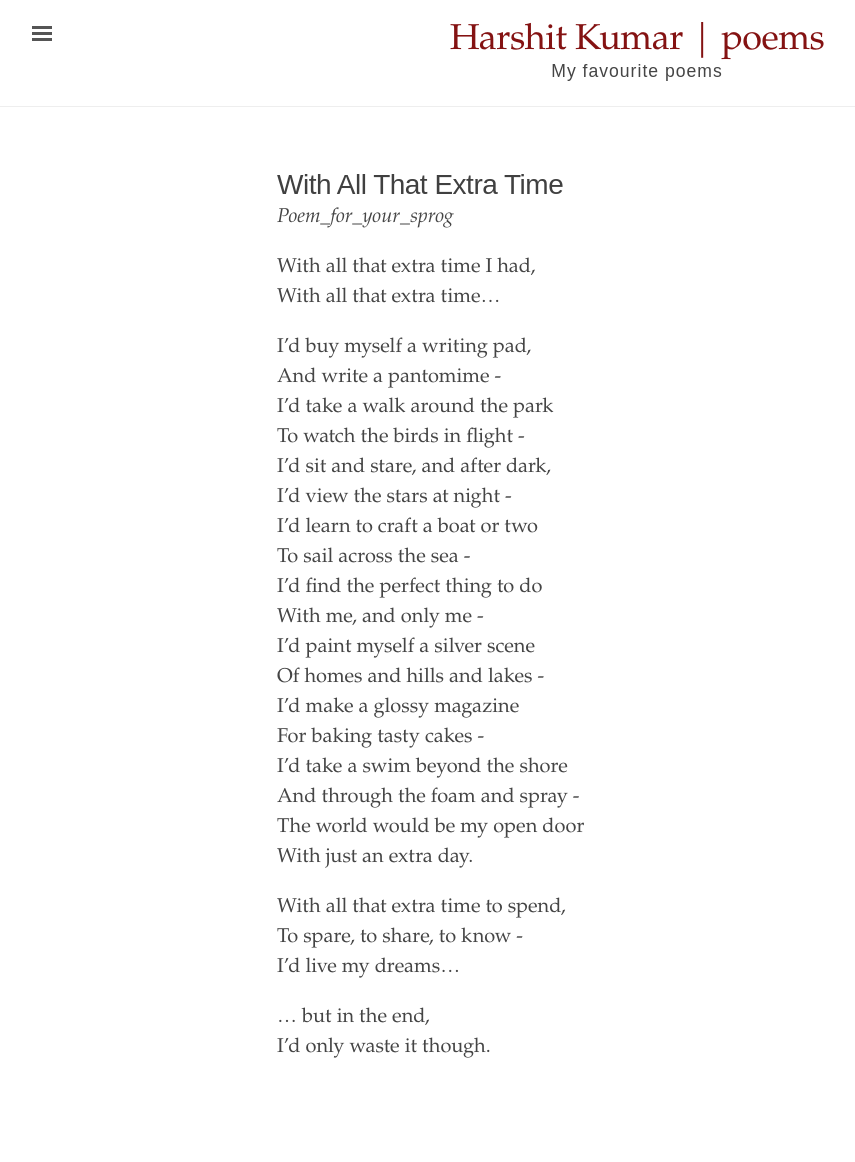
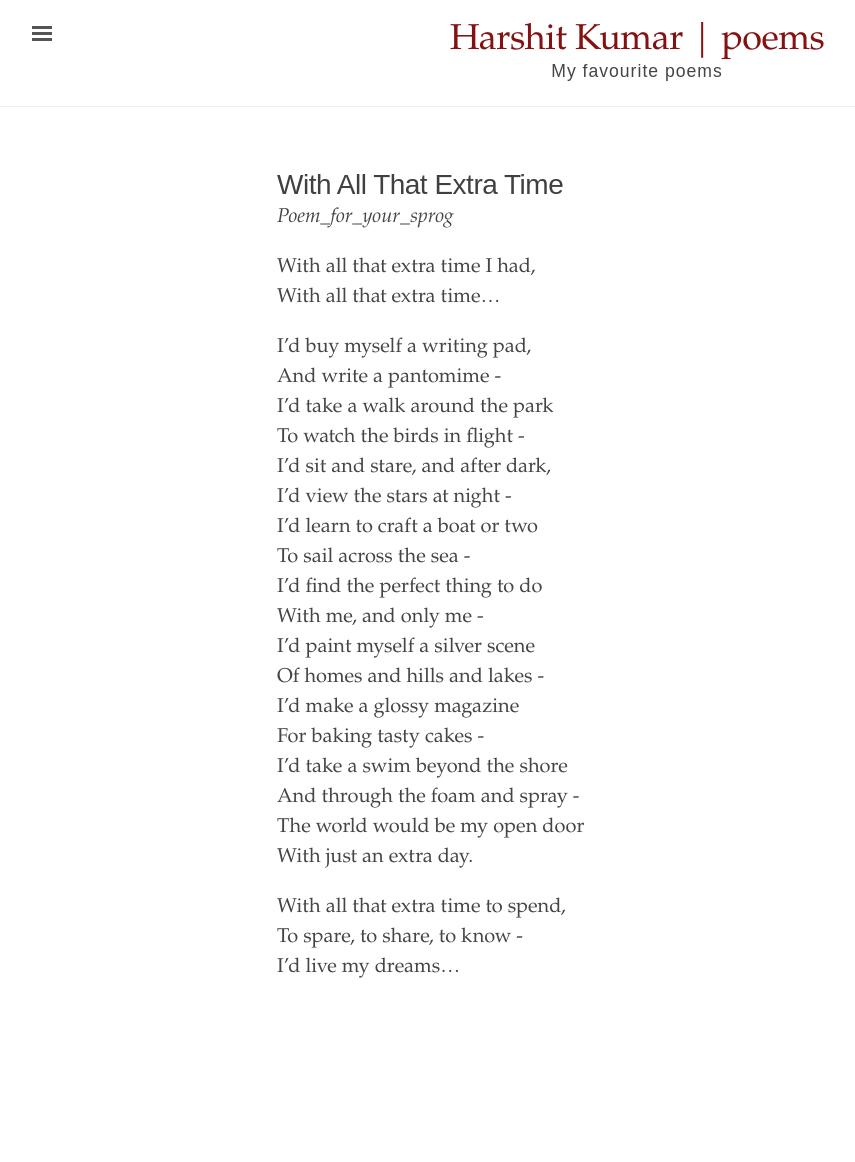
Before and after one commit to kHarshit/poems, a Jekyll site: the page built from _texts/with-all-that-extra-time.md, in a window 1280 px wide. Shown: the whole page, without its empty margins (3-858 px from the left). Built offline with Jekyll 4.4.1, drawn with Linux system fonts in a browser that asks for light colours; after the commit the page ends 1082 px from its top, so only the background shows below that.

Commit message:
feat: remove unnecessary lines

```diff
--- a/_texts/with-all-that-extra-time.md
+++ b/_texts/with-all-that-extra-time.md
@@ -32,6 +32,3 @@ source: reddit.com/user/Poem_for_your_sprog/
 - With all that extra time to spend,
 - To spare, to share, to know -
 - I'd live my dreams...
-
-- ... but in the end,
-- I'd only waste it though.
```
